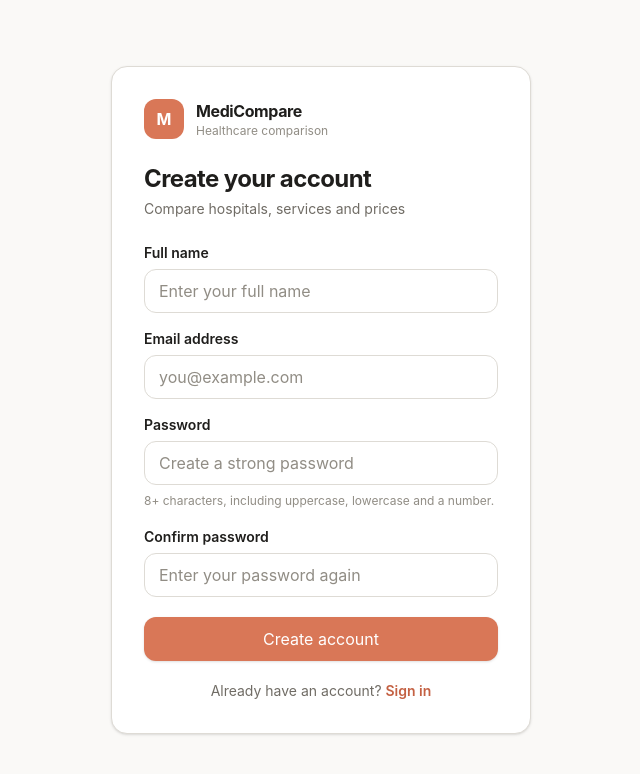
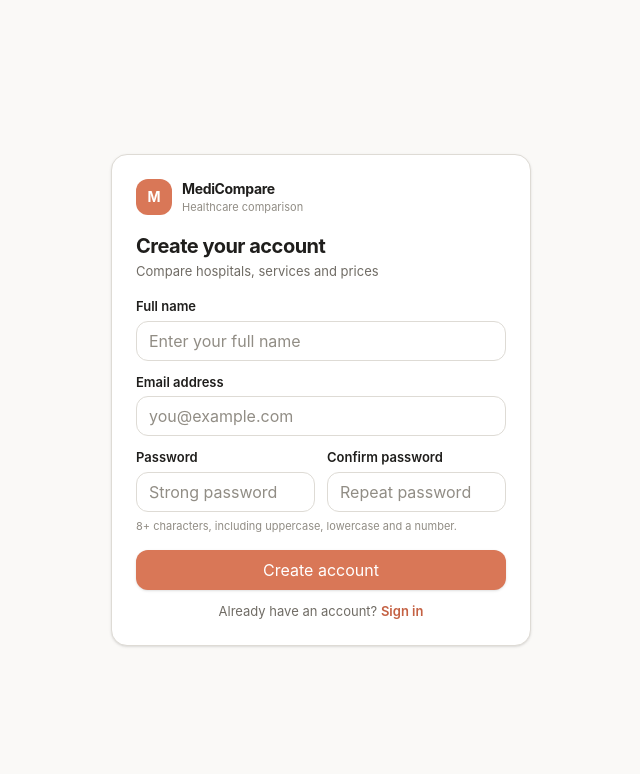
Before and after one commit to ganeshkumarbuilds/medicompare-ai, a React (Vite) app in the folder client/: page /register in a window 1280 px wide. Shown: the top 774 px of the page, without its empty margins (319-959 px from the left). Built offline with nearby package versions, Linux system fonts and the light colour scheme; no server answers.

Commit message:
Compact register page to fit viewport without scrolling

```diff
--- a/client/src/pages/Register.jsx
+++ b/client/src/pages/Register.jsx
@@ -200,29 +200,29 @@ function Register() {
     };
 
     const inputClassName =
-        "h-11 w-full rounded-xl border border-ink-200 bg-white px-3.5 text-sm text-ink-900 outline-none transition placeholder:text-ink-400 focus:border-brand-500 focus:ring-4 focus:ring-brand-100";
+        "h-10 w-full rounded-xl border border-ink-200 bg-white px-3 text-sm text-ink-900 outline-none transition placeholder:text-ink-400 focus:border-brand-500 focus:ring-4 focus:ring-brand-100";
 
     const labelClassName =
-        "mb-1.5 block text-sm font-semibold text-ink-900";
+        "mb-1 block text-[13px] font-semibold text-ink-900";
 
     return (
-        <div className="flex min-h-screen items-center justify-center bg-ink-50 px-4 py-10">
+        <div className="flex min-h-screen items-center justify-center bg-ink-50 px-4 py-6">
 
-            <div className="w-full max-w-[420px] rounded-2xl border border-ink-200 bg-white p-7 shadow-sm sm:p-8">
+            <div className="w-full max-w-[420px] rounded-2xl border border-ink-200 bg-white p-5 shadow-sm sm:p-6">
 
-                <div className="flex items-center gap-3">
+                <div className="flex items-center gap-2.5">
 
-                    <div className="flex h-10 w-10 items-center justify-center rounded-xl bg-brand-500 text-base font-bold text-white">
+                    <div className="flex h-9 w-9 items-center justify-center rounded-xl bg-brand-500 text-sm font-bold text-white">
                         M
                     </div>
 
                     <div>
 
-                        <div className="text-base font-bold tracking-tight text-ink-900">
+                        <div className="text-sm font-bold tracking-tight text-ink-900">
                             MediCompare
                         </div>
 
-                        <div className="text-xs text-ink-400">
+                        <div className="text-[11px] text-ink-400">
                             Healthcare comparison
                         </div>
 
@@ -230,15 +230,15 @@ function Register() {
 
                 </div>
 
-                <h1 className="mt-6 text-2xl font-bold tracking-tight text-ink-900">
+                <h1 className="mt-4 text-xl font-bold tracking-tight text-ink-900">
                     Create your account
                 </h1>
 
-                <p className="mt-1 text-sm text-ink-500">
+                <p className="mt-0.5 text-[13px] text-ink-500">
                     Compare hospitals, services and prices
                 </p>
 
-                <form onSubmit={handleSubmit} className="mt-6">
+                <form onSubmit={handleSubmit} className="mt-4">
 
                     <div>
 
@@ -262,7 +262,7 @@ function Register() {
 
                     </div>
 
-                    <div className="mt-4">
+                    <div className="mt-3">
 
                         <label
                             htmlFor="register-email"
@@ -284,7 +284,9 @@ function Register() {
 
                     </div>
 
-                    <div className="mt-4">
+                    <div className="mt-3 grid gap-3 sm:grid-cols-2">
+
+                        <div>
 
                             <label
                                 htmlFor="register-password"
@@ -299,18 +301,14 @@ function Register() {
                                 name="password"
                                 value={form.password}
                                 onChange={handleChange}
-                            placeholder="Create a strong password"
+                                placeholder="Strong password"
                                 autoComplete="new-password"
                                 className={inputClassName}
                             />
 
-                        <p className="mt-1.5 text-xs leading-5 text-ink-400">
-                            8+ characters, including uppercase, lowercase and a number.
-                        </p>
-
                         </div>
 
-                    <div className="mt-4">
+                        <div>
 
                             <label
                                 htmlFor="register-confirm"
@@ -325,19 +323,25 @@ function Register() {
                                 name="confirmPassword"
                                 value={form.confirmPassword}
                                 onChange={handleChange}
-                            placeholder="Enter your password again"
+                                placeholder="Repeat password"
                                 autoComplete="new-password"
                                 className={inputClassName}
                             />
 
                         </div>
 
+                    </div>
+
+                    <p className="mt-1.5 text-[11px] leading-4 text-ink-400">
+                        8+ characters, including uppercase, lowercase and a number.
+                    </p>
+
                     {message && (
                         <div
                             className={
                                 messageType === "success"
-                                    ? "mt-4 rounded-xl border border-green-200 bg-green-50 px-3.5 py-2.5 text-[13px] text-green-700"
-                                    : "mt-4 rounded-xl border border-red-200 bg-red-50 px-3.5 py-2.5 text-[13px] text-red-700"
+                                    ? "mt-3 rounded-xl border border-green-200 bg-green-50 px-3 py-2 text-[13px] text-green-700"
+                                    : "mt-3 rounded-xl border border-red-200 bg-red-50 px-3 py-2 text-[13px] text-red-700"
                             }
                         >
                             {message}
@@ -347,14 +351,14 @@ function Register() {
                     <button
                         type="submit"
                         disabled={loading}
-                        className="mt-5 h-11 w-full rounded-xl bg-brand-500 text-sm font-bold text-white shadow-sm transition hover:bg-brand-600 disabled:cursor-not-allowed disabled:opacity-60"
+                        className="mt-4 h-10 w-full rounded-xl bg-brand-500 text-sm font-bold text-white shadow-sm transition hover:bg-brand-600 disabled:cursor-not-allowed disabled:opacity-60"
                     >
                         {loading
                             ? "Creating account..."
                             : "Create account"}
                     </button>
 
-                    <p className="mt-5 text-center text-sm text-ink-500">
+                    <p className="mt-3 text-center text-[13px] text-ink-500">
                         Already have an account?{" "}
 
                         <Link
```
Lines whose indentation alone changed are shown as unchanged.
